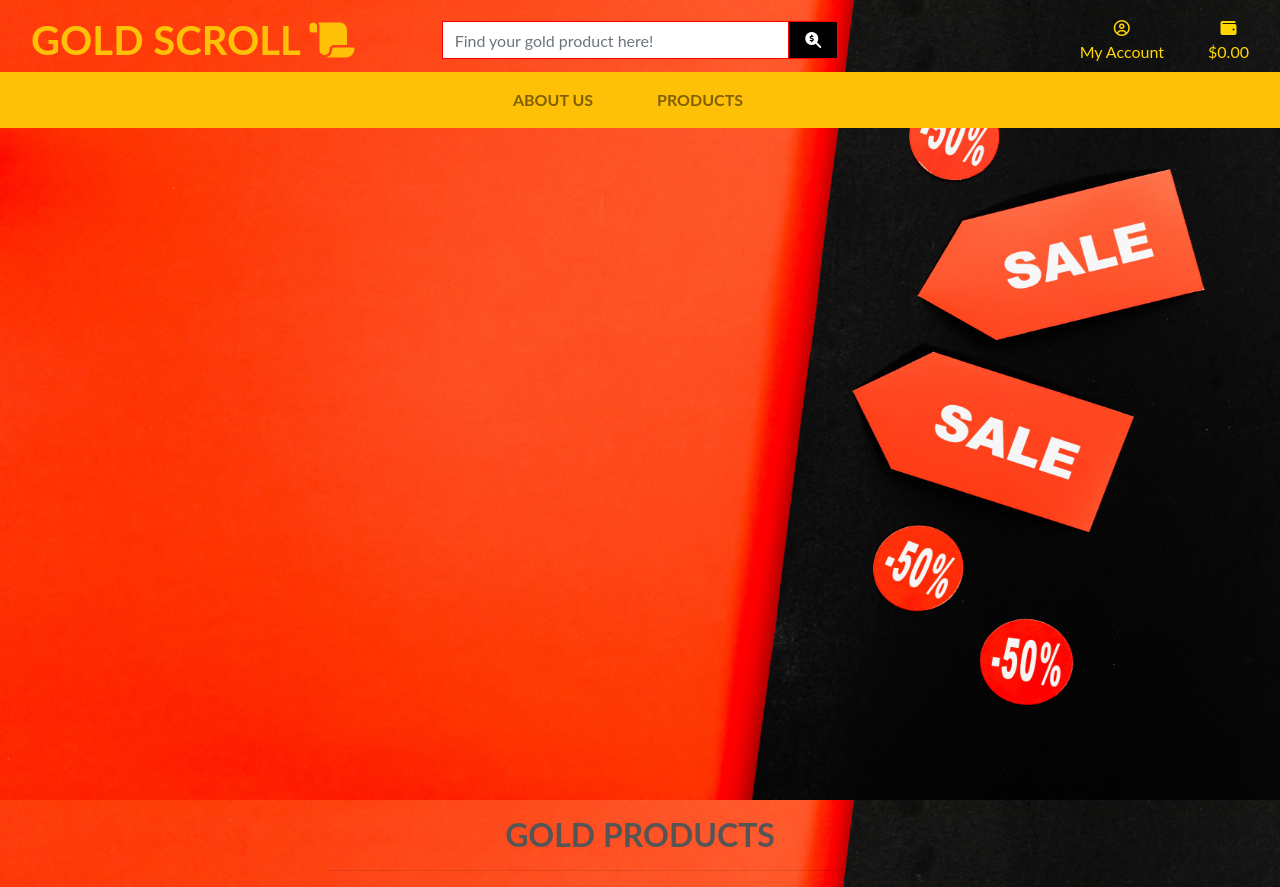
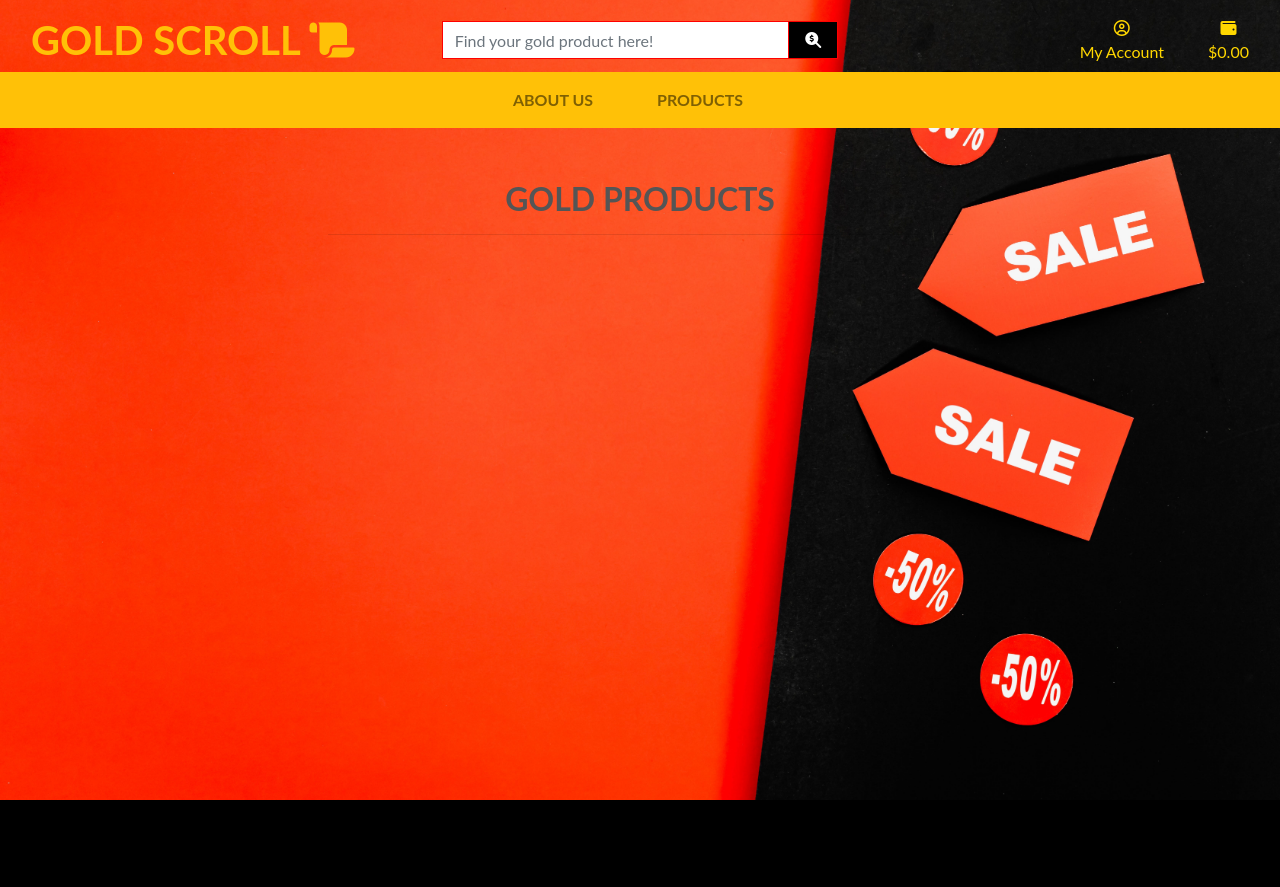
Before and after one commit to GustavFluur/gold_scroll, a Django app: page /articles/ in a window 1280 px wide. After the commit the page ends 800 px from the top, so only its background shows below. Run offline with Django 3.2, Linux system fonts and the light colour scheme; data that the repository does not hold is empty; some libraries are stand-ins or nearby versions.

Commit message:
Adjustments in the article sections

```diff
--- a/articles/templates/articles/articles.html
+++ b/articles/templates/articles/articles.html
@@ -10,7 +10,6 @@
 {% endblock %}
 
 {% block content %}
-<div class="articles_surface"></div>
 <div class="container-fluid">
     <div class="row">
         <div class="col text-center mt-3">
--- a/static/css/base.css
+++ b/static/css/base.css
@@ -58,8 +58,6 @@ body {
 .articles_surface {
     height: 100%;
     width: 100%;
-    top:0;
-    left:0;
     position: relative;
     z-index: -1;
 }
```
